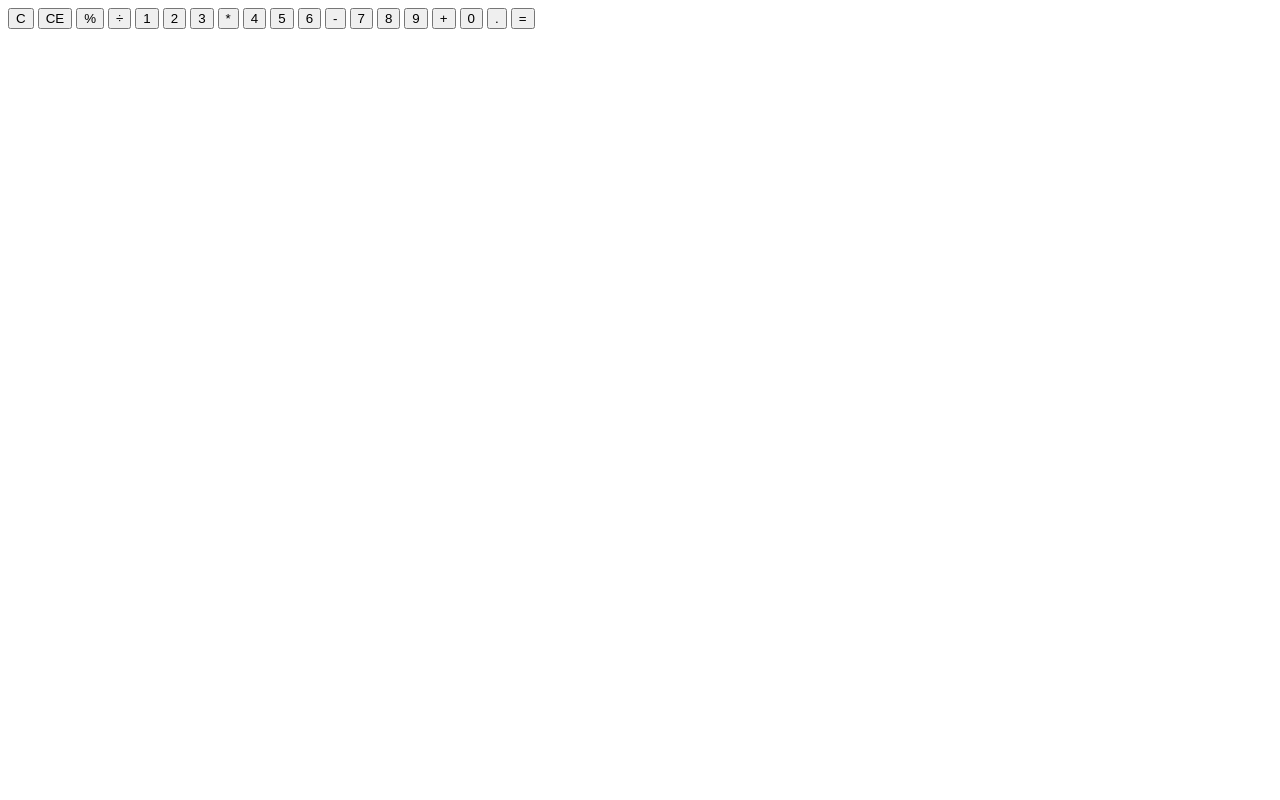
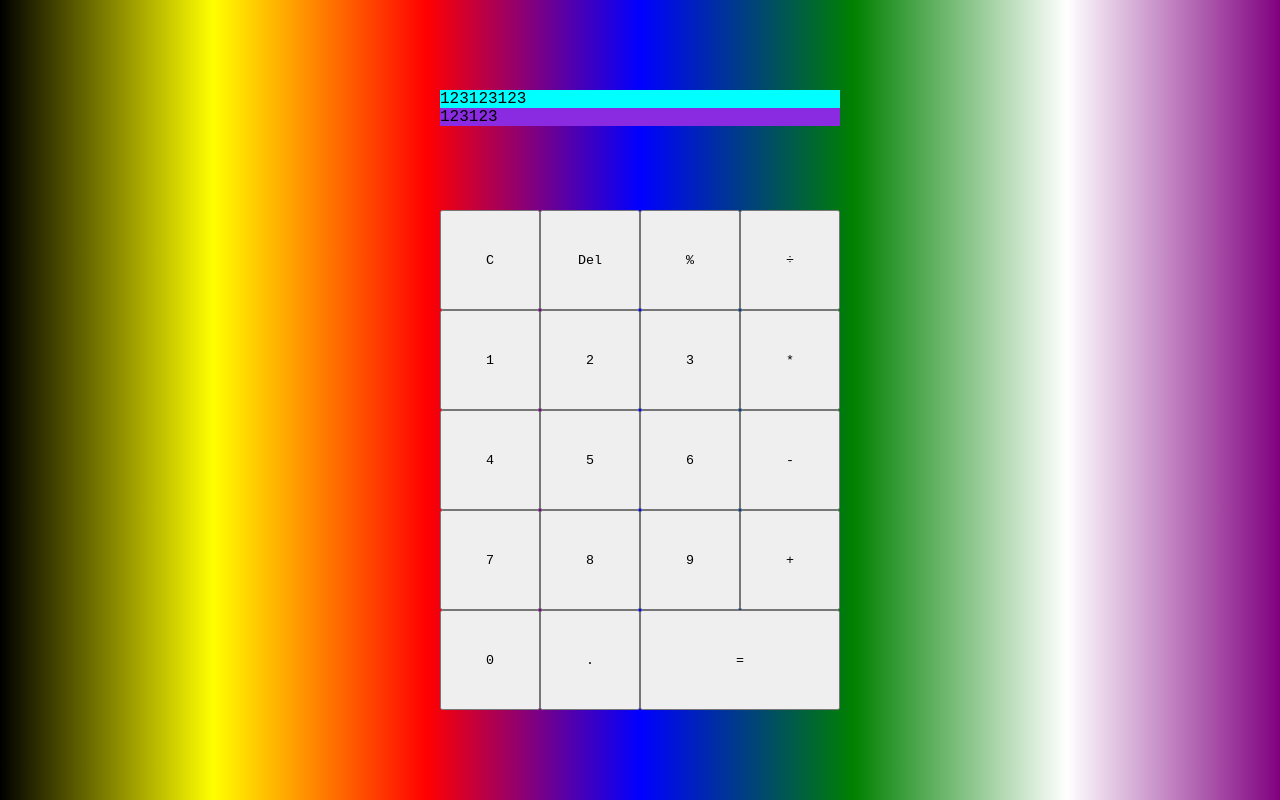
Before and after one commit to KarlStevenRequinto/First-Mini-Project---Simple-Calculator, a plain HTML site: page index.html in a window 1280 px wide. Drawn offline with Linux system fonts and the light colour scheme.

Commit message:
Day 1 Progress

```diff
--- a/index.html
+++ b/index.html
@@ -9,15 +9,13 @@
     <title>1st Mini Project - Simple Calculator</title>
 </head>
 <body>
-    <div class="calcbox"></div>
-
+    <div class="calcbox">
         <div class="operationbox">
-            <div class="resultbox"></div>
-            <div class="inputbox"></div>
+            <div class="resultbox">123123123</div>
+            <div class="inputbox">123123</div>
         </div>
-        <div>
         <button>C</button>
-            <button>CE</button>
+        <button>Del</button>
         <button>%</button>
         <button>÷</button>
         <button>1</button>
@@ -35,7 +33,7 @@
         <button>0</button>
         <button>.</button>
         <button class="spantwo">=</button>
+
     </div>
-
 </body>
 </html>
--- a/style.css
+++ b/style.css
@@ -0,0 +1,30 @@
+*{
+    padding: 0;
+    margin: 0;
+    font-family: 'Courier New', Courier, monospace;
+    font-weight: normal;
+    box-sizing: border-box;
+}
+body {
+    background: linear-gradient(to right,black, yellow, red,blue,green,white,purple);
+}
+.calcbox {
+    display: grid;
+    min-height: 100vh;
+    justify-content: center;
+    align-content: center;
+    grid-template-columns: repeat(4, 100px);
+    grid-template-rows: minmax(120px, auto) repeat(5,100px);
+}
+.operationbox {
+    grid-column: 1/-1;
+}
+.spantwo {
+    grid-column: span 2;
+}
+.resultbox {
+    background-color: aqua;
+}
+.inputbox {
+    background-color: blueviolet;
+}
```
Lines whose indentation alone changed are shown as unchanged.
